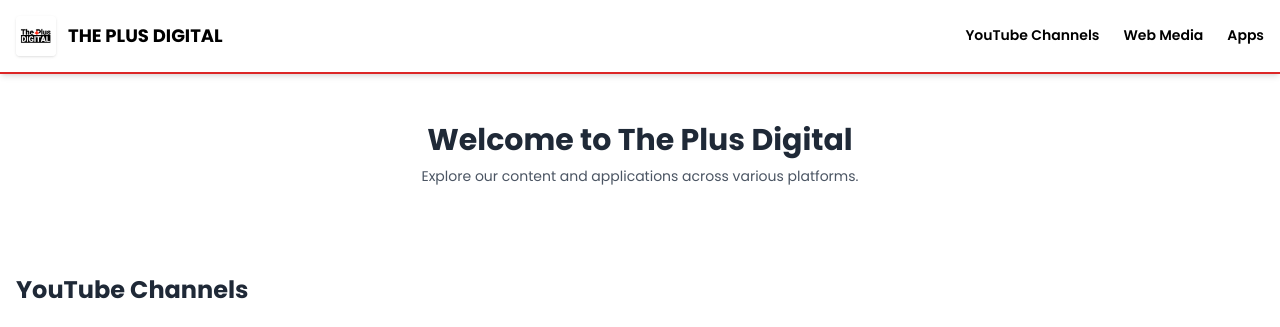
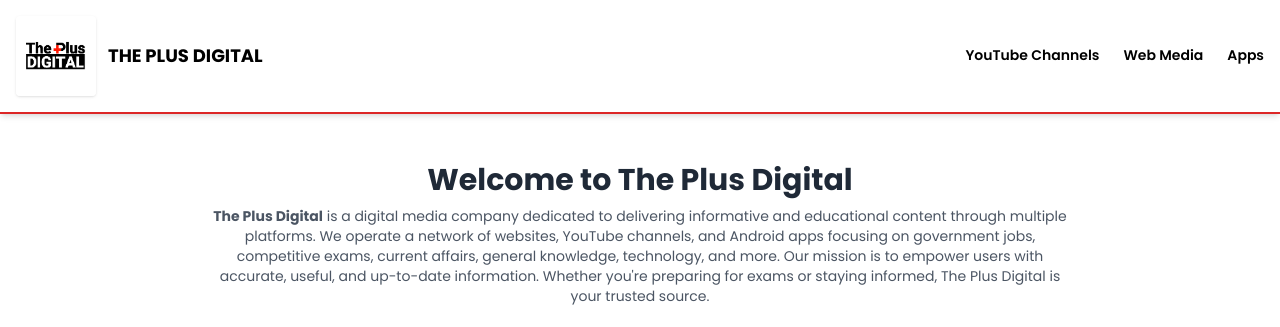
Before and after one commit to theplusdigital/app-ads, a plain HTML site: page index.html in a window 1280 px wide. Shown: the top 327 px of the page. Drawn offline with nearby package versions, Linux system fonts and the light colour scheme.

Commit message:
Update index.html

```diff
--- a/index.html
+++ b/index.html
@@ -131,7 +131,7 @@
     <div class="max-w-7xl mx-auto px-4 py-4 flex justify-between items-center">
       <!-- Logo (click scrolls to top) -->
       <a href="#top" class="flex items-center gap-3 group transition">
-        <img src="logo.png" alt="Logo" class="h-10 w-10 rounded shadow group-hover:rotate-3 duration-300" />
+        <img src="logo.png" alt="Logo" class="h-20 w-20 rounded shadow group-hover:rotate-3 duration-300" />
         <span class="text-lg font-bold group-hover:text-red-600 transition">THE PLUS DIGITAL</span>
       </a>
 
@@ -197,7 +197,7 @@
   <!-- ================= WELCOME ================= -->
   <section class="max-w-4xl mx-auto px-4 py-12 text-center animate-fade-in">
     <h1 class="text-3xl font-bold mb-2 text-gray-800">Welcome to The Plus Digital</h1>
-    <p class="text-gray-600 text-sm">Explore our content and applications across various platforms.</p>
+    <p class="text-gray-600 text-sm"><b>The Plus Digital</b> is a digital media company dedicated to delivering informative and educational content through multiple platforms. We operate a network of websites, YouTube channels, and Android apps focusing on government jobs, competitive exams, current affairs, general knowledge, technology, and more. Our mission is to empower users with accurate, useful, and up-to-date information. Whether you're preparing for exams or staying informed, The Plus Digital is your trusted source.</p>
   </section>
 
   <!-- ================= SECTION TEMPLATE ================= -->
```
